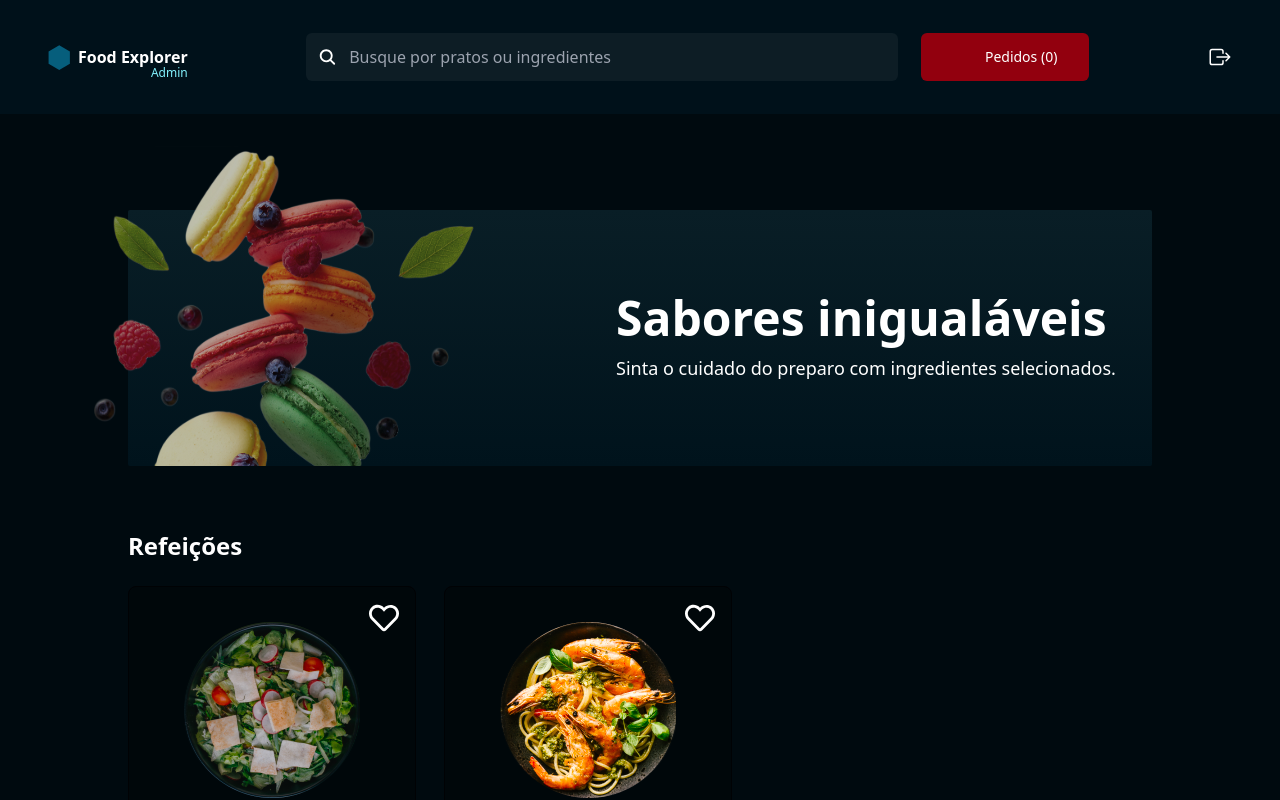
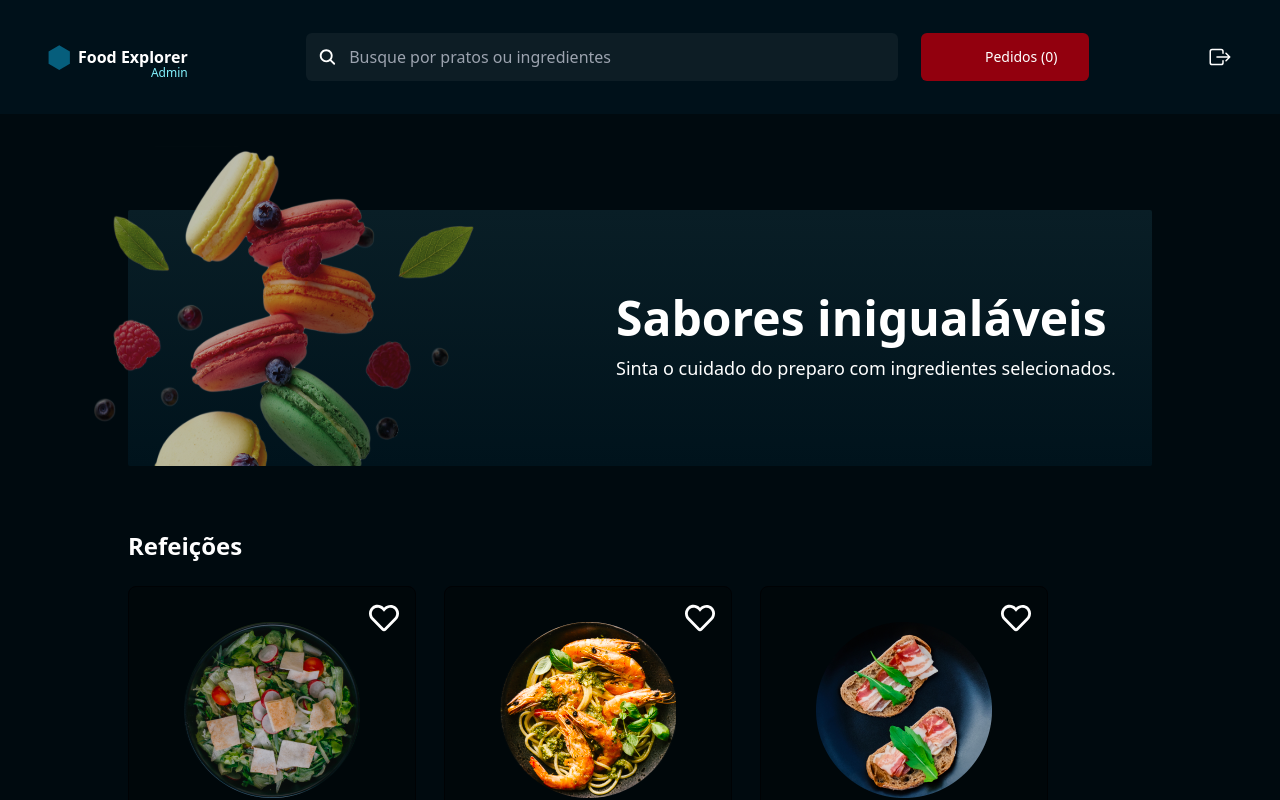
Before and after one commit to FredericoGrz/food-explorer, a React (Vite) app: page / in a window 1280 px wide. Shown: the top 800 px of the page. Built offline with nearby package versions, Linux system fonts and the light colour scheme; some icons are missing.

Commit message:
Adicao de mais um prato

```diff
--- a/src/Pages/Home.jsx
+++ b/src/Pages/Home.jsx
@@ -2,6 +2,7 @@ import { Header } from "../Components/Header";
 import fruits from "../assets/fruits.svg";
 import salada from "../assets/salada-ravanello.svg";
 import spaguetti from "../assets/spaguetti-gambe.svg";
+import torradas from "../assets/torradas-parma.svg";
 import { FoodCard } from "../Components/FoodCard";
 
 function Home() {
@@ -47,6 +48,12 @@ function Home() {
                 descricao="Massa fresca com camarões e pesto"
                 preco="79,97"
               />
+              <FoodCard
+                img={torradas}
+                nome="Torradas de Parma"
+                descricao="Presunto de parma e rúcula em um pão com fermentação natural"
+                preco="25,97"
+              />
             </div>
           </div>
         </div>
```
Also changed, not shown: src/assets/torradas-parma.svg (added).
